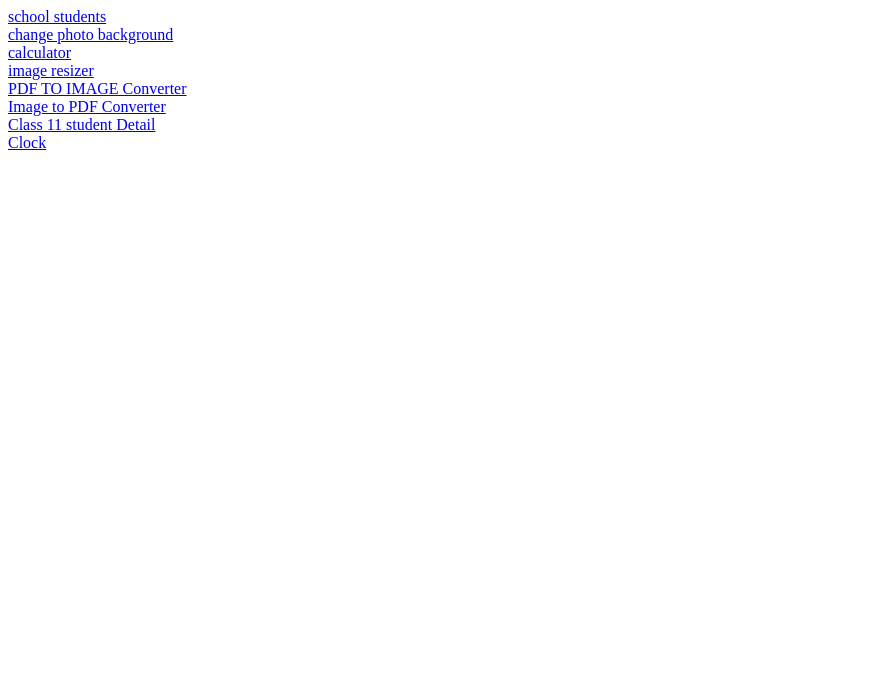
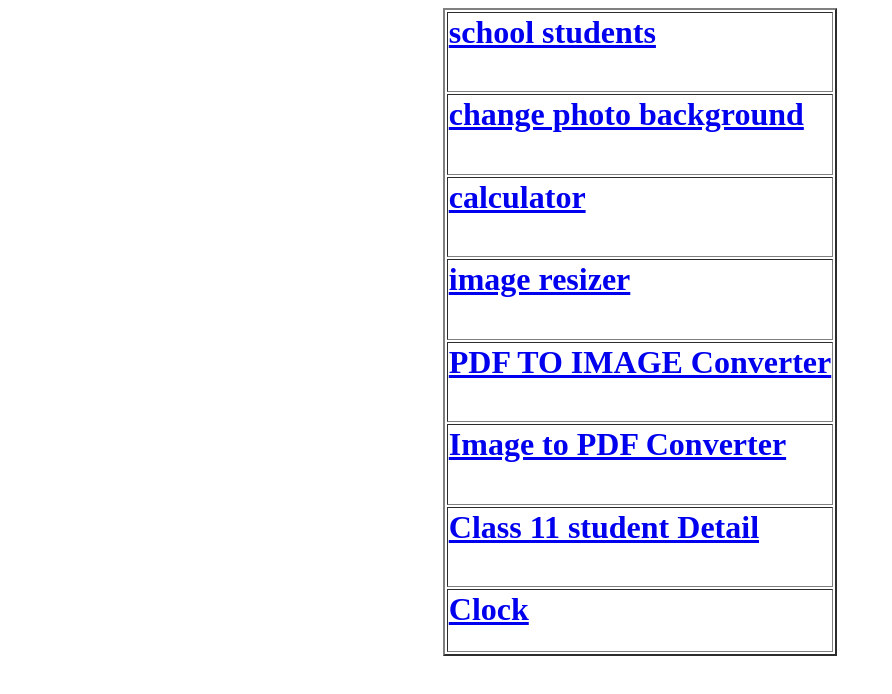
Before and after one commit to ruhs786/master, a plain HTML site: page index.html in a window 1280 px wide. Shown: the whole page, without its empty margins (0-892 px from the left). Drawn offline with Linux system fonts and the light colour scheme.

Commit message:
Update index.html

```diff
--- a/index.html
+++ b/index.html
@@ -1,15 +1,15 @@
-<a href="https://ruhs786.github.io/ruhs/">school students</a><br>
+<center><table border=2><tr><p><td><h1><a href="https://ruhs786.github.io/ruhs/">school students</a></h1><br></td></tr>
 
-<a href="https://ruhs786.github.io/removebg/">change photo background</a><br>
+<tr><td><h1><a href="https://ruhs786.github.io/removebg/">change photo background</a></h1><br></td></tr>
 
-<a href="https://ruhs786.github.io/calc/">calculator</a><br>
+<tr><td><h1><a href="https://ruhs786.github.io/calc/">calculator</a></h1><br></td></tr>
 
-<a href="https://ruhs786.github.io/image/">image resizer</a><br>
+<tr><td><h1><a href="https://ruhs786.github.io/image/">image resizer</a></h1><br></td></tr>
 
-<a href="https://ruhs786.github.io/pdftojpg/">PDF TO IMAGE Converter</a><br>
+<tr><td><h1><a href="https://ruhs786.github.io/pdftojpg/">PDF TO IMAGE Converter</a></h1><br></td></tr>
 
-<a href="https://ruhs786.github.io/pdf/">Image to PDF Converter</a><br>
+<tr><td><h1><a href="https://ruhs786.github.io/pdf/">Image to PDF Converter</a></h1><br></td></tr>
 
-<a href="https://ruhs786.github.io/class11/">Class 11 student Detail</a><br>
+<tr><td><h1><a href="https://ruhs786.github.io/class11/">Class 11 student Detail</a></h1><br></td></tr>
 
-<a href="https://ruhs786.github.io/clock/">Clock</a>
+<tr><td><h1><a href="https://ruhs786.github.io/clock/">Clock</a></h1></td></p></center></tr></table>
```
